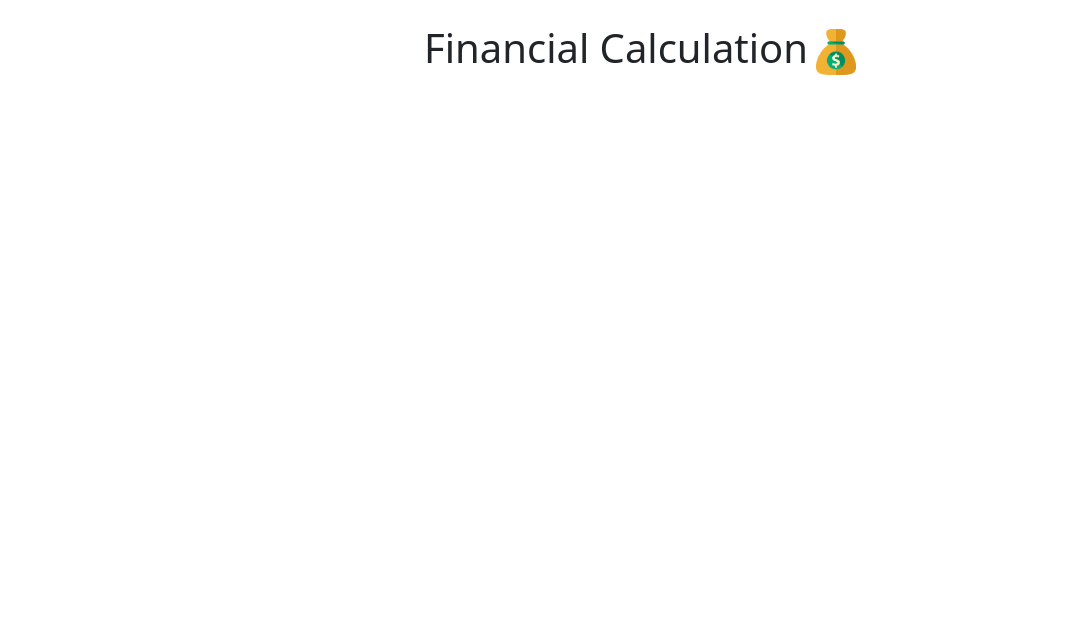
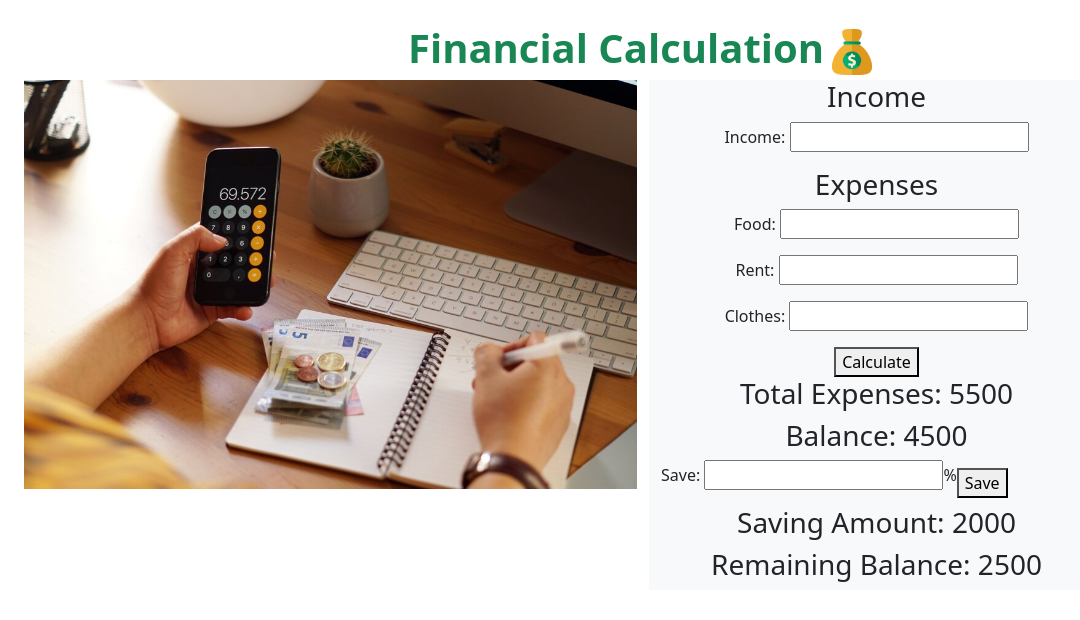
Before and after one commit to rakibul-wdp/money-master-website, a plain HTML site: page index.html in a window 1280 px wide. Shown: the whole page, without its empty margins (0-1080 px from the left). Drawn offline with nearby package versions, Linux system fonts and the light colour scheme.

Commit message:
add image and calculation section

```diff
--- a/index.html
+++ b/index.html
@@ -14,8 +14,51 @@
 <body>
   <!-- header starts here  -->
   <header class="container d-flex align-items-center justify-content-center mt-4">
-    <h1 class="d-inline-block me-2">Financial Calculation</h1>
+    <h1 class="d-inline-block me-2 text-success fw-bold">Financial Calculation</h1>
     <img src="./images/money-icon2.png" alt="" width="40em">
   </header>
+  <!-- main section starts here   -->
+  <main class="container row">
+    <!-- image section start here  -->
+    <section class="col-7">
+      <img class="img-fluid" src="./images/money-calculate3.jpg" alt="">
+    </section>
+    <!-- calculation section start here  -->
+    <section class="col-5 bg-light text-center">
+      <div>
+        <h3>Income</h3>
+        <p>
+          Income:
+          <input type="text">
+        </p>
+        <h3>Expenses</h3>
+        <p>
+          Food:
+          <input type="text">
+        </p>
+        <p>
+          Rent:
+          <input type="text">
+        </p>
+        <p>
+          Clothes:
+          <input type="text">
+        </p>
+        <button>Calculate</button>
+        <h3>Total Expenses: 5500</h3>
+        <h3>Balance: 4500</h3>
+        <div class="d-flex align-items-center">
+          <p>
+            Save:
+            <input type="text">
+          </p>
+          <p>%</p>
+          <button>Save</button>
+        </div>
+        <h3>Saving Amount: 2000</h3>
+        <h3>Remaining Balance: 2500</h3>
+      </div>
+    </section>
+  </main>
 </body>
 </html>
```
